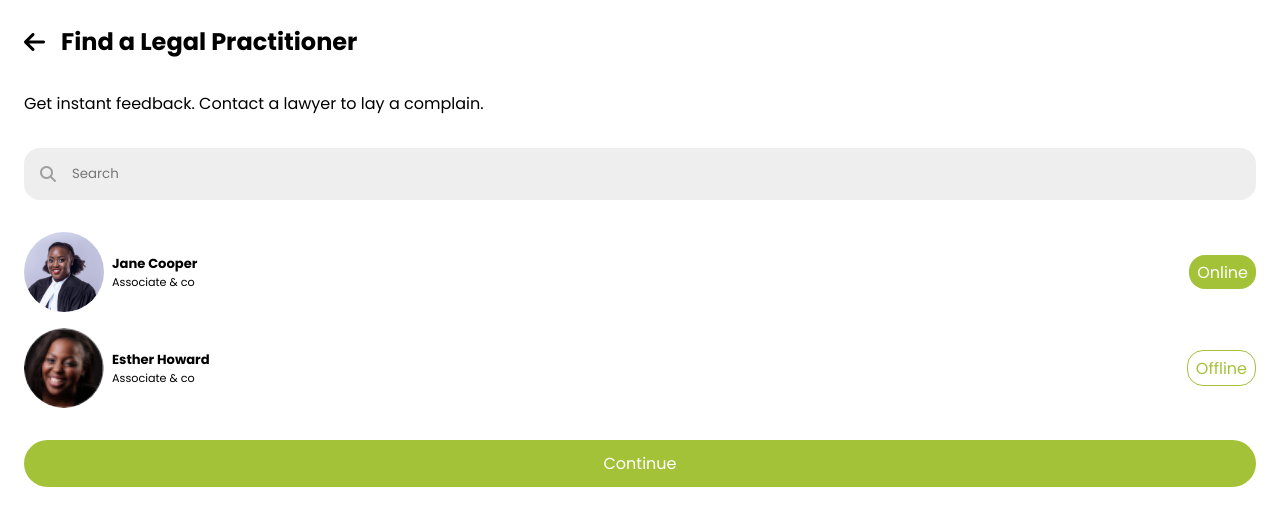
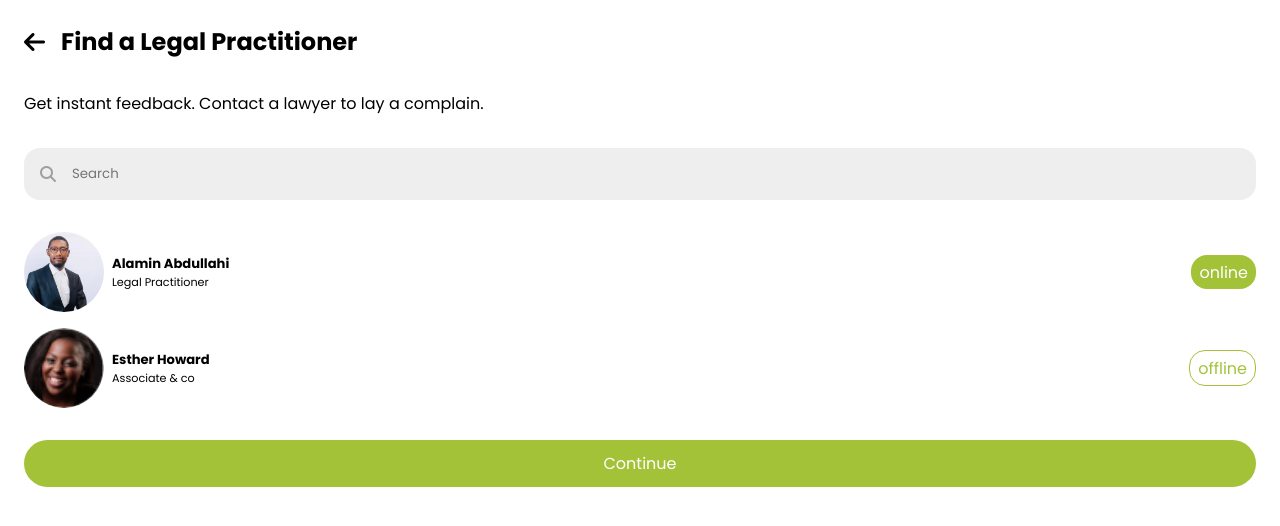
Before and after one commit to Kevinart-maker/swift-aid, a React (Vite) app: page /legals in a window 1280 px wide. Shown: the top 526 px of the page. Built offline with nearby package versions, Linux system fonts and the light colour scheme; no server answers; sample sign-in values are in the browser's storage; a web font is replaced by a local one.

Commit message:
added legal profile

```diff
--- a/src/App.css
+++ b/src/App.css
@@ -925,6 +925,7 @@ button.btn{
   gap: 1rem;
 }
 .legal-container .legals .legal{
+  cursor: pointer;
   display: flex;
   width: 100%;
   justify-content: space-between;
@@ -959,3 +960,43 @@ button.btn{
   border: 1px solid #a4c238;
   color: #a4c238;
 }
+
+/* legal practitioner profile screen */
+.legal-profile-container{
+  padding: 1.5rem;
+  display: flex;
+  flex-direction: column;
+  gap: 2rem;
+}
+.legal-profile-container h2{
+  display: flex;
+  align-items: center;
+  gap: 1rem;
+}
+.legal-profile-container .legal-bio-img img{
+  overflow: hidden;
+  width: 8rem;
+  border-radius: 50%;
+  border: 1px solid #a4c238;
+  padding: 0.1rem;
+}
+.legal-profile-container .legal-bio{
+  display: flex;
+  flex-direction: column;
+  align-items: center;
+  gap: 1rem;
+}
+.legal-profile-container .file-compl{
+  display: flex;
+  align-items: center;
+  gap: 0.8rem;
+  color: #ff0000;
+  font-weight: 600;
+  cursor: pointer;
+}
+.legal-profile-container .file-compl i{
+  color: #fff;
+  background-color: #ff0000;
+  padding: 0.5rem;
+  border-radius: 50%;
+}
--- a/src/App.jsx
+++ b/src/App.jsx
@@ -17,6 +17,7 @@ import { auth } from './firebase-config';
 import NotFound from './pages/NotFound';
 import SearchLegals from './components/SearchLegals';
 import Home from './pages/Home';
+import LegalProfile from './pages/LegalProfile';
 
 
 function App() {
@@ -57,6 +58,7 @@ function App() {
                   <Route path='createprofile' element={user ? <CreateProfile /> : <Navigate to="/preview"/>}/>
                   <Route index element={user ? <Home /> : <Navigate to="/preview"/>} />
                   <Route path="complaint" element={user ? <ComplaintForm /> : <Navigate to="/preview"/>} />
+                  <Route path="legalprofile/:id" element={user ? <LegalProfile /> : <Navigate to="/preview"/>} />
                   <Route path="donate" element={user ? <Donate /> : <Navigate to="/login"/>} />
                   <Route path="donatesuccess" element={user ? <DonateSuccess /> : <Navigate to="/preview"/>} />
                   <Route path="legals" element={user ? <SearchLegals /> : <Navigate to="/preview"/>} />
--- a/src/components/SearchLegals.jsx
+++ b/src/components/SearchLegals.jsx
@@ -1,7 +1,25 @@
 import { useNavigate } from "react-router-dom";
+import dummyData from '../data/dummyData.js';
 
 const SearchLegals = () => {
     const navigate = useNavigate()
+
+    const legal = dummyData.map(data => (
+        <div className="legal" onClick={()=> navigate(`/legalprofile/${data.id}`)}>
+        <div className="left-sec">
+            <div className="legal-img">
+                <img src={data.img} alt="" />
+            </div>
+            <div>
+                <h3>{data.name}</h3>
+                <span>{data.status}</span>
+            </div>
+        </div>
+        <div className={`status ${data.online === 'offline' ? 'offline' : 'online'}`}>
+            {data.online}
+        </div>
+        </div>
+    ))
 
     return (
         <div className="legal-container">
@@ -14,34 +32,7 @@ const SearchLegals = () => {
                 <input type="search" placeholder="Search" />
             </div>
             <div className="legals">
-                <div className="legal">
-                <div className="left-sec">
-                    <div className="legal-img">
-                        <img src="/assets/legal.png" alt="" />
-                    </div>
-                    <div>
-                        <h3>Jane Cooper</h3>
-                        <span>Associate & co</span>
-                    </div>
-                </div>
-                <div className="status online">
-                    Online
-                </div>
-                </div>
-                <div className="legal">
-                <div className="left-sec">
-                    <div className="legal-img">
-                        <img src="/assets/legal2.png" alt="" />
-                    </div>
-                    <div>
-                        <h3>Esther Howard</h3>
-                        <span>Associate & co</span>
-                    </div>
-                </div>
-                <div className="status offline">
-                    Offline
-                </div>
-                </div>
+                {legal}
             </div>
 
             <div className="btn">Continue</div>
--- /dev/null
+++ b/src/data/dummyData.js
@@ -0,0 +1,24 @@
+export default [
+    {
+        id: '123r234r234r234',
+        name: 'Alamin Abdullahi',
+        status: 'Legal Practitioner',
+        img: '/assets/practitioner1.jpg',
+        bio: 'Counsel at the prestigious law firm of Mamman Lawan (SAN) & CO Abuja Legal practitioner with experience specialized on human rights, contracts, maritime law and corporate litigation.',
+        moreBio: 'I engage so mucn in pro bono and providing legal aid to the indigent.',
+        yearsExp: 4,
+        online: 'online',
+        mail: 'aamuzakkar@gmail.com',
+    },
+    {
+        id: '123r234r2wwdf234',
+        name: 'Esther Howard',
+        status: 'Associate & co',
+        img: '/assets/legal2.png',
+        bio: 'Counsel at the prestigious law firm of Mamman Lawan (SAN) & CO Abuja Legal practitioner with experience specialized on human rights, contracts, maritime law and corporate litigation.',
+        moreBio: 'I engage so mucn in pro bono and providing legal aid to the indigent.',
+        yearsExp: 4,
+        online: 'offline',
+        mail: 'esther@gmail.com',
+    },
+]
--- a/src/pages/Home.jsx
+++ b/src/pages/Home.jsx
@@ -28,7 +28,7 @@ const Home = () => {
             <div className="map">
                 <h2>Nearest Hospital</h2>
                 <iframe
-            src="https://www.google.com/maps/embed?pb=!1m18!1m12!1m3!1d126845.96932303235!2d3.281126453289675!3d6.529699313735785!2m3!1f0!2f0!3f0!3m2!1i1024!2i768!4f13.1!3m3!1m2!1s0x103b9228fa2a3999%3A0xd7a8324bddbba1f0!2sIkeja%2C%20Lagos!5e0!3m2!1sen!2sng!4v1732747970738!5m2!1sen!2sng"
+            src="https://www.google.com/maps/embed?pb=!1m18!1m12!1m3!1d127185.27129015603!2d8.280525745872213!3d5.015814103788819!2m3!1f0!2f0!3f0!3m2!1i1024!2i768!4f13.1!3m3!1m2!1s0x105d7d855cacd2bb%3A0x69af84a8dca692a!2sCalabar%20Municipal%2C%20Cross%20River!5e0!3m2!1sen!2sng!4v1732749907543!5m2!1sen!2sng"
             width="100%"
             height="100%"
             style={{ border: 0 }}
--- /dev/null
+++ b/src/pages/LegalProfile.jsx
@@ -0,0 +1,35 @@
+import dummyData from '../data/dummyData.js';
+import { useParams, useNavigate } from "react-router-dom";
+
+const LegalProfile = () => {
+    const navigate = useNavigate();
+    const { id } = useParams();
+    const legalData = dummyData.find(item => item.id === id);
+
+    console.log('legal details: ' ,legalData);
+    console.log('param id: ' ,id);
+
+    return (
+        <div className="legal-profile-container">
+            <h2><i className="fa-solid fa-arrow-left" onClick={()=> navigate('/legals')}></i> {legalData.name.slice(0, 11)}...</h2>
+
+            <div className="legal-bio">
+                <div className="legal-bio-img">
+                    <img src={legalData.img} alt={legalData.name} />
+                </div>
+                <h2>{legalData.name}</h2>
+                <span style={{fontWeight: 300}}>{legalData.status}</span>
+                <span className="legal-bio-text">
+                    {legalData.bio}
+                    {legalData.moreBio}
+                </span>
+                <div className="file-compl" onClick={()=> navigate('/complaint')}>
+                    <span>File a Complaint</span>
+                    <i className="fa-solid fa-bell"></i>
+                </div>
+            </div>
+        </div>
+    );
+}
+
+export default LegalProfile;
```
Also changed, not shown: public/assets/practitioner1.jpg (added).
